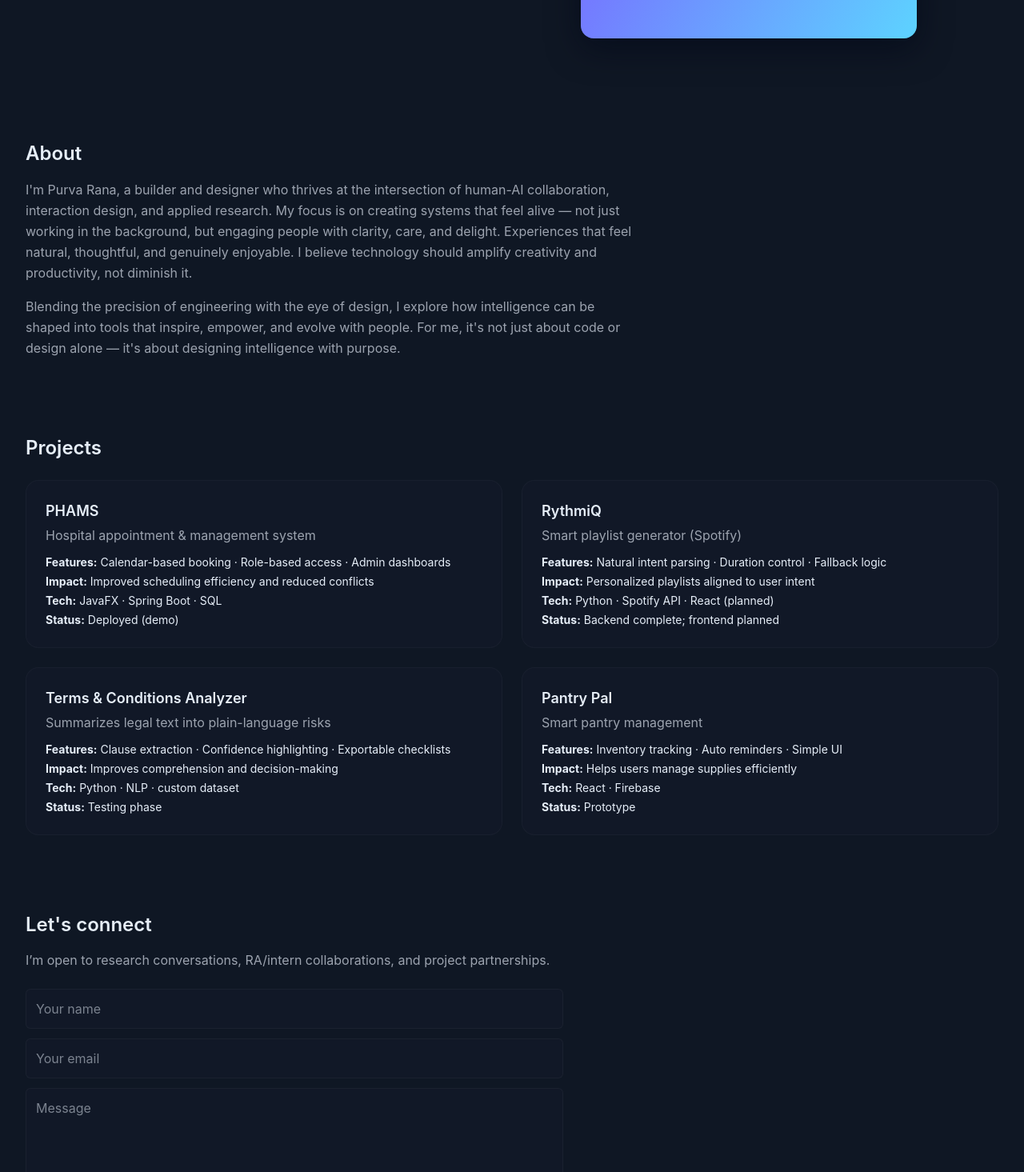
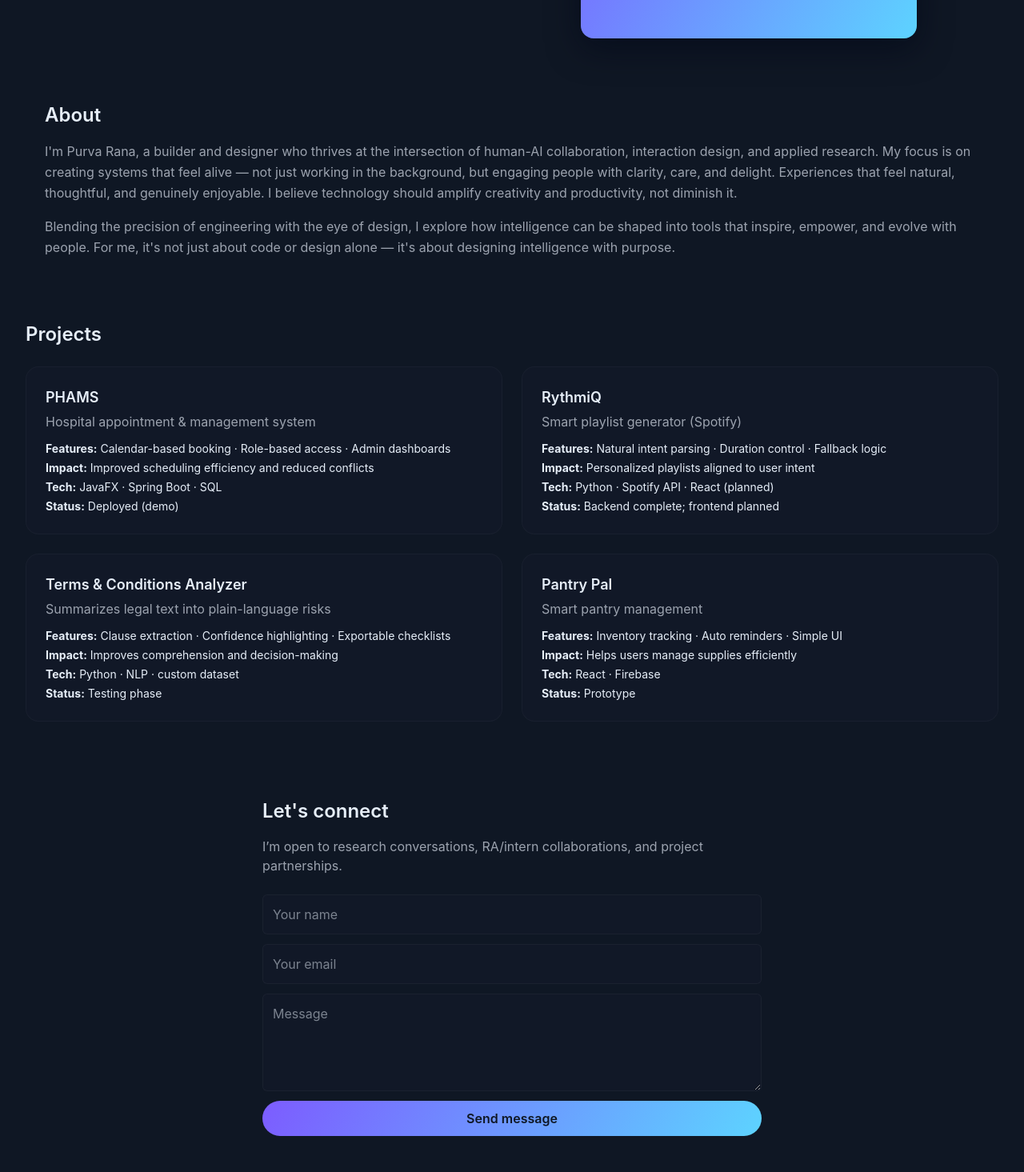
Before and after one commit to purva-rana/Portfolio, a React (Vite) app: page / in a window 1280 px wide. Shown: the part 365-1830 px from the top of the page at 80% size. Built offline with nearby package versions, Linux system fonts and the light colour scheme.

Commit message:
centered content

```diff
--- a/src/components/About.jsx
+++ b/src/components/About.jsx
@@ -1,22 +1,35 @@
 import React from "react";
 import { motion } from "framer-motion";
+import useWindowSize from "../hooks/useWindowSize";
 
-export default function About(){
+export default function About() {
   return (
-    <section id="about" className="py-12">
-      <div className="max-w-3xl">
+    <motion.section
+      id="about"
+      className="pb-8 px-6 max-w-8xl mx-auto" // Your existing class names
+      // 4. Conditionally apply the variants based on screen size
+      initial={{ opacity: 0, y: 20 }}
+      whileInView={{ opacity: 1, y: 0 }}
+      viewport={{ once: true, amount: 0.3 }}
+      transition={{ duration: 0.6, ease: "easeOut", delay: 1.7}}// Trigger when 30% is in view
+    >
         <h2 className="text-2xl font-semibold mb-4">About</h2>
         <p className="text-[color:var(--muted-gray)] leading-relaxed">
-          I'm Purva Rana, a builder and designer who thrives at the intersection of human-AI collaboration, interaction design, and applied research.
-          My focus is on creating systems that feel alive — not just working in the background, but engaging people with clarity, care, and delight.
-          Experiences that feel natural, thoughtful, and genuinely enjoyable. I believe technology should amplify creativity and productivity, not diminish it.
+          I'm Purva Rana, a builder and designer who thrives at the intersection
+          of human-AI collaboration, interaction design, and applied research.
+          My focus is on creating systems that feel alive — not just working in
+          the background, but engaging people with clarity, care, and delight.
+          Experiences that feel natural, thoughtful, and genuinely enjoyable. I
+          believe technology should amplify creativity and productivity, not
+          diminish it.
         </p>
 
         <p className="mt-4 text-[color:var(--muted-gray)] leading-relaxed">
-          Blending the precision of engineering with the eye of design, I explore how intelligence can be shaped into tools that inspire, empower, and evolve with people.
-          For me, it's not just about code or design alone — it's about designing intelligence with purpose.
+          Blending the precision of engineering with the eye of design, I
+          explore how intelligence can be shaped into tools that inspire,
+          empower, and evolve with people. For me, it's not just about code or
+          design alone — it's about designing intelligence with purpose.
         </p>
-      </div>
-    </section>
+    </motion.section>
   );
 }
--- a/src/components/Contact.jsx
+++ b/src/components/Contact.jsx
@@ -2,8 +2,8 @@ import React from "react";
 
 export default function Contact(){
   return (
-    <section id="contact" className="py-12">
-      <div className="max-w-2xl">
+    <section id="contact" className="py-12 mx-auto px-6">
+      <div className="max-w-2xl mx-auto px-6">
         <h2 className="text-2xl font-semibold mb-4">Let's connect</h2>
         <p className="text-[color:var(--muted-gray)] mb-6">I’m open to research conversations, RA/intern collaborations, and project partnerships.</p>
 
--- /dev/null
+++ b/src/hooks/useWindowSize.js
@@ -0,0 +1,28 @@
+import { useState, useEffect } from 'react';
+
+export default function useWindowSize() {
+  const [windowSize, setWindowSize] = useState({
+    width: undefined,
+    height: undefined,
+  });
+
+  useEffect(() => {
+    function handleResize() {
+      setWindowSize({
+        width: window.innerWidth,
+        height: window.innerHeight,
+      });
+    }
+
+    // Add event listener
+    window.addEventListener("resize", handleResize);
+
+    // Call handler right away so state gets updated with initial window size
+    handleResize();
+
+    // Remove event listener on cleanup
+    return () => window.removeEventListener("resize", handleResize);
+  }, []); // Empty array ensures that effect is only run on mount
+
+  return windowSize;
+}
```
